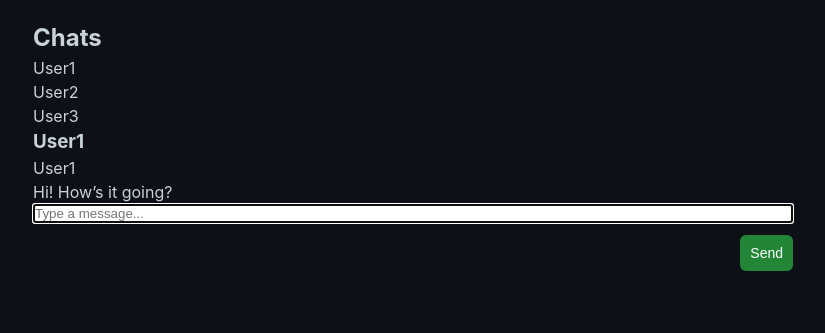
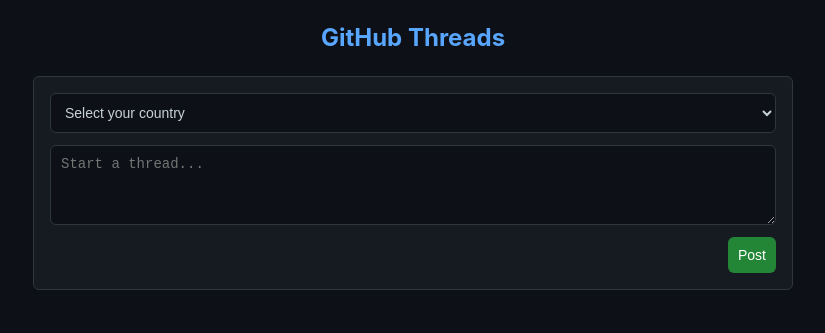
Before and after one commit to ImmortalHydro/Telegraph, a plain HTML site: page index.html in a window 1280 px wide. Shown: the whole page, without its empty margins (227-1052 px from the left). Drawn offline with Linux system fonts and the light colour scheme.

Commit message:
Update index.html

```diff
--- a/index.html
+++ b/index.html
@@ -3,31 +3,30 @@
 <head>
     <meta charset="UTF-8">
     <meta name="viewport" content="width=device-width, initial-scale=1.0">
-    <title>GitHub Telegram Chat</title>
+    <title>GitHub Twitter Threads</title>
     <link rel="stylesheet" href="index.css">
 </head>
 <body>
     <div class="app-container">
-        <!-- Sidebar -->
-        <div class="sidebar">
-            <h2>Chats</h2>
-            <div class="chat-list">
-                <div class="chat-item active">User1</div>
-                <div class="chat-item">User2</div>
-                <div class="chat-item">User3</div>
-            </div>
-        </div>
-        <!-- Main Chat Area -->
-        <div class="chat-container">
-            <div class="chat-header">
-                <h3>User1</h3>
-            </div>
-            <div class="chat-box" id="chatBox"></div>
-            <form id="chatForm">
-                <input type="text" id="messageInput" placeholder="Type a message..." required>
-                <button type="submit">Send</button>
+        <header>
+            <h1>GitHub Threads</h1>
+        </header>
+        <div class="post-form">
+            <form id="threadForm">
+                <select id="countrySelect" required>
+                    <option value="" disabled selected>Select your country</option>
+                    <option value="USA">USA</option>
+                    <option value="India">India</option>
+                    <option value="Brazil">Brazil</option>
+                    <option value="Japan">Japan</option>
+                    <option value="Nigeria">Nigeria</option>
+                    <!-- Add more countries as needed -->
+                </select>
+                <textarea id="threadInput" placeholder="Start a thread..." maxlength="280" required></textarea>
+                <button type="submit">Post</button>
             </form>
         </div>
+        <div class="threads" id="threadsContainer"></div>
     </div>
     <script src="index.js"></script>
 </body>
```
